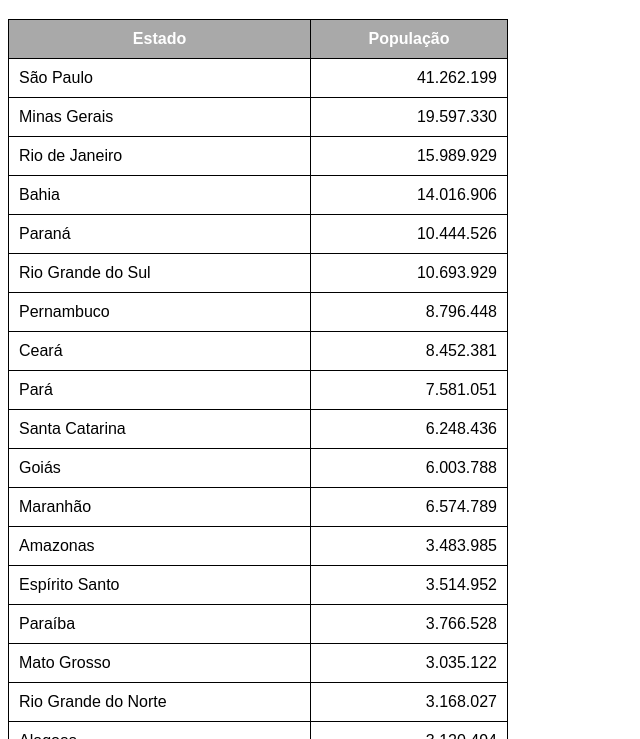
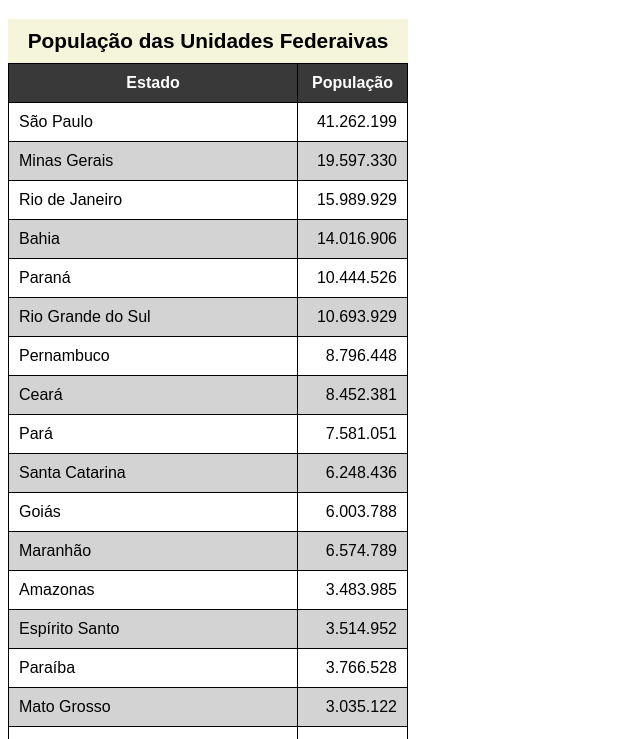
Before and after one commit to lucaspaulinoslv/estudos-html, a plain HTML site: page exercicios/ex023/tabela002.html in a window 1280 px wide. Shown: the part 61-800 px from the top of the page, without its empty margins (0-640 px from the left). Drawn offline with Linux system fonts and the light colour scheme.

Commit message:
Update tabela002.html

```diff
--- a/exercicios/ex023/tabela002.html
+++ b/exercicios/ex023/tabela002.html
@@ -10,16 +10,28 @@
             font-family: Arial, Helvetica, sans-serif;
         }
         table{
-            width: 500px;
+            width: 400px;
             border-collapse: collapse;
+        }
+        caption{
+            font-size: 1.3em;
+            font-weight: bolder;
+            padding: 10px;
+            background-color: beige;
         }
         td, th{
             border: 1px solid black;
             padding: 10px;
         }
+        th.populacao{
+            width: 50px;
+        }
         thead, tfoot{
-            background-color: darkgray;
+            background-color: rgb(58, 57, 57);
             color: white;
+        }
+        tbody > tr:nth-child(even){/*even e odd*/
+            background-color: lightgray;
         }
         .num{
             text-align: right;
@@ -32,6 +44,7 @@
         ANATOMIA PARA TABELAS GRANDES
 
         TABLE
+            CAPTION
             HEADER
                 TR, TD, TH
             TBODY
@@ -40,10 +53,11 @@
                 TR, TD, TH
     -->
     <table>
+        <caption>População das Unidades Federaivas</caption>
         <thead>
             <tr>
-                <th>Estado</th>
-                <th>População</th>
+                <th scope="col">Estado</th>
+                <th class="populacao" scope="col">População</th>
             </tr>
         </thead>
         <tbody>
@@ -158,7 +172,7 @@
         </tbody>
         <tfoot>
             <tr>
-                <th>Total de Habitantes</th>
+                <th scope="row">Total de Habitantes</th>
                 <td class="num"><strong>190.755.799</strong></td>
             </tr>
         </tfoot>
```
